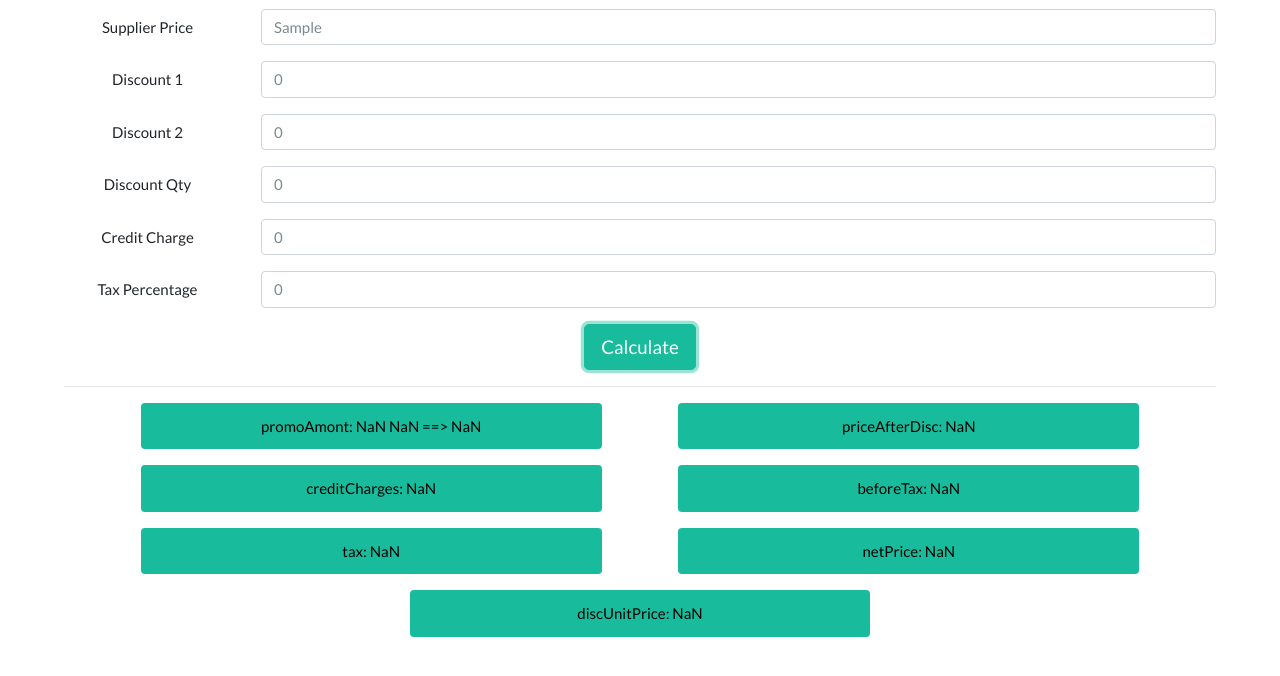
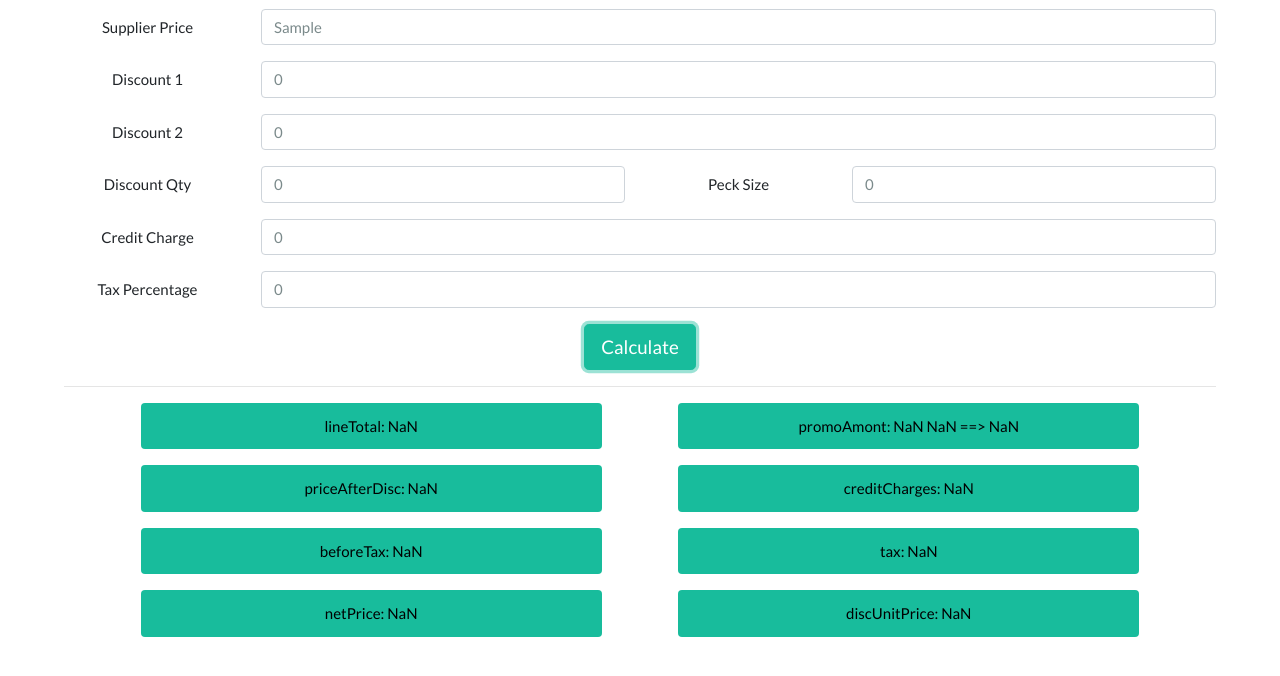
Before and after one commit to viveksingh801/Eeziklik, a plain HTML site: page calc.html in a window 1280 px wide. Both pictures are taken after typing "Sample" into the empty fields and a click on the button "Calculate". Shown: the part 134-810 px from the top of the page. Drawn offline with Linux system fonts and the light colour scheme.

Commit message:
addition of peck size

```diff
--- a/calc.html
+++ b/calc.html
@@ -54,8 +54,12 @@
             </div>
             <div class="form-group row">
                 <label for="dq" class="col-sm-2 col-form-label">Discount Qty</label>
-                <div class="col-sm-10">
+                <div class="col-sm-4">
                     <input type="text" class="form-control" id="dq" placeholder="Discount Quantity" value="0"> </input>
+                </div>
+                <label for="peckSize" class="col-sm-2 col-form-label">Peck Size</label>
+                <div class="col-sm-4">
+                    <input type="text" class="form-control" id="peckSize" placeholder="Peck Size" value="0"> </input>
                 </div>
             </div>
             <div class="form-group row">
@@ -89,9 +93,12 @@
             discQty = parseFloat($('#dq').val());
             creditCharges = parseFloat($('#creditCharge').val());
             taxPercentage = parseFloat($('#taxPercentage').val());
+            peckSize = parseFloat($('#peckSize').val())
+
 
             lineTotal = _toFixed(supplierPTRBeforeTax*discQty);
             console.log(`lineTotal: ${lineTotal}`);
+            appendSucc(`lineTotal: ${lineTotal}`)
 
             var promoAmont1 = lineTotal*_discount1/100;
             var promoAmont2 = lineTotal*_discount2/100;
```
